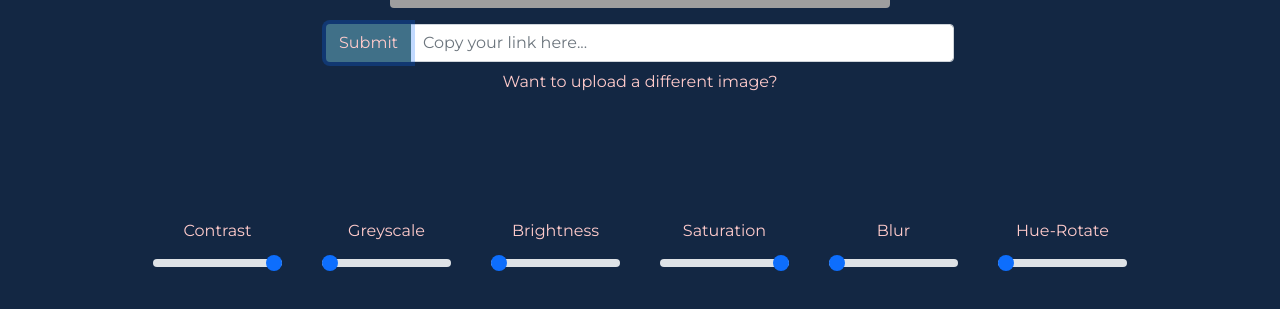
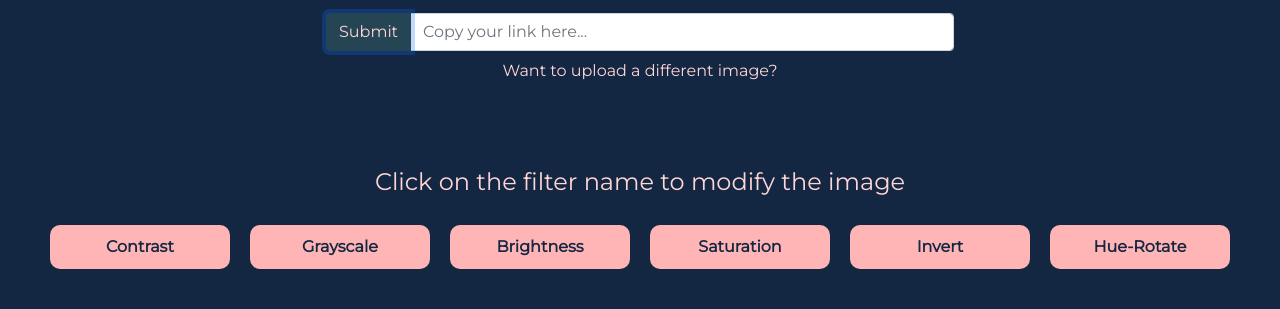
Before and after one commit to LauraBigoni/js-filters, a plain HTML site: page index.html in a window 1280 px wide. Both pictures are taken after typing "https://example.com" into the empty fields and a click on the button "Submit". Shown: the part 441-750 px from the top of the page. Drawn offline with nearby package versions, Linux system fonts and the light colour scheme; grey boxes are pictures that could not be loaded.

Commit message:
completed exercise

```diff
--- a/index.html
+++ b/index.html
@@ -26,8 +26,8 @@
         <div class="col-12">
           <div id="image-holder" class="d-flex align-items-center flex-column">
             <figure>
-              <img id="image-preview" class="rounded" src="https://picsum.photos/500/400.jpg"
-                alt="Your Downloaded Image" height="400" width="500">
+              <img class="image-preview rounded" src="https://picsum.photos/500/400.jpg" alt="Your Downloaded Image"
+                height="400" width="500">
             </figure>
             <div class="input-group w-50 mb-2">
               <button class="btn cs-btn" type="button" id="submit" onclick="changeImage()">Submit</button>
@@ -38,35 +38,36 @@
         </div>
         <div class="col-12">
           <div id="filters">
+            <h4 class="text-center">Click on the filter name to modify the image</h4>
             <ul class="list-unstyled d-flex flex-wrap justify-content-center align-items-center">
               <li class="d-flex flex-column align-items-center">
-                <label for="contrast" class="form-label">Contrast</label>
-                <input type="range" class="form-range" id="contrast" min="0" max="100" value="100" step="1"
+                <label for="contrast" class="text-center form-label mb-3" role="button">Contrast</label>
+                <input type="range" class="d-none form-range" id="contrast" min="0" max="100" value="100" step="1"
                   data-filter="contrast" data-scale="%" onchange="applyFilter()">
               </li>
               <li class="d-flex flex-column align-items-center">
-                <label for="greyscale" class="form-label">Greyscale</label>
-                <input type="range" class="form-range" id="greyscale" min="0" max="100" value="0" step="1"
-                  data-filter="greyscale" data-scale="%" onchange="applyFilter()">
+                <label for="grayscale" class="text-center form-label mb-3" role="button">Grayscale</label>
+                <input type="range" class="d-none form-range" id="grayscale" min="0" max="100" value="0" step="1"
+                  data-filter="grayscale" data-scale="%" onchange="applyFilter()">
               </li>
               <li class="d-flex flex-column align-items-center">
-                <label for="brightness" class="form-label">Brightness</label>
-                <input type="range" class="form-range" id="brightness" min="0" max="100" value="0" step="1"
+                <label for="brightness" class="text-center form-label mb-3" role="button">Brightness</label>
+                <input type="range" class="d-none form-range" id="brightness" min="0" max="100" value="100" step="1"
                   data-filter="brightness" data-scale="%" onchange="applyFilter()">
               </li>
               <li class="d-flex flex-column align-items-center">
-                <label for="saturate" class="form-label">Saturation</label>
-                <input type="range" class="form-range" id="saturate" min="1" max="100" value="100" step="1"
+                <label for="saturate" class="text-center form-label mb-3" role="button">Saturation</label>
+                <input type="range" class="d-none form-range" id="saturate" min="1" max="100" value="100" step="1"
                   data-filter="saturate" data-scale="%" onchange="applyFilter()">
               </li>
               <li class="d-flex flex-column align-items-center">
-                <label for="blur" class="form-label">Blur</label>
-                <input type="range" class="form-range" id="blur" min="0" max="100" value="0" step="1" data-filter="blur"
-                  data-scale="px" onchange="applyFilter()">
+                <label for="invert" class="text-center form-label mb-3" role="button">Invert</label>
+                <input type="range" class="d-none form-range" id="invert" min="0" max="100" value="0" step="1"
+                  data-filter="invert" data-scale="%" onchange="applyFilter()">
               </li>
               <li class="d-flex flex-column align-items-center">
-                <label for="hue-rotate" class="form-label">Hue-Rotate</label>
-                <input type="range" class="form-range" id="hue-rotate" min="0" max="360" value="0" step="1"
+                <label for="hue-rotate" class="text-center form-label mb-3" role="button">Hue-Rotate</label>
+                <input type="range" class="d-none form-range" id="hue-rotate" min="0" max="360" value="0" step="1"
                   data-filter="hue-rotate" data-scale="deg" onchange="applyFilter()">
               </li>
             </ul>
--- a/script.js
+++ b/script.js
@@ -1,13 +1,14 @@
 // prendo gli elementi dal DOM
 const submit = document.getElementById('submit');
-let newImage = document.querySelector('input[type=url]');
+let newImage = document.querySelector('input[type="url"]');
 
-let image = document.getElementById('image-preview');
-const filterControls = document.querySelectorAll('input[type=range]');
+let image = document.querySelector('img');
+let labels = document.querySelectorAll('label:not([for="image"])');
+const filterControls = document.querySelectorAll('input[type="range"]');
 
 // Creo una funzione per la validazione dell'url
 function checkURL(url) {
-  return (url.match(/\.(jpeg|jpg|gif|png)$/) != null);
+  return (url.match(/\.(jpeg|jpg|gif|png|bmp|webp)$/) != null);
 }
 
 // Creo la funzione per caricare un immagine da un link
@@ -18,6 +19,7 @@ function changeImage() {
     alert('The image URL you provided is not valid. Please try again with another URL.');
   }
   newImage.value = '';
+  image.setAttribute('style', '');
 };
 
 // Creo la funzione per i filtri
@@ -27,8 +29,14 @@ function applyFilter() {
     // Qui devo dare lo style all'immagine
     filters += item.getAttribute('data-filter') + '(' + item.value + item.getAttribute('data-scale') + ') ';
   });
-  image.setAttribute("style", "filter:" + filters);
-  // image.style.filter = filters;
-  console.log(filters);
-  console.log(image);
+  image.setAttribute('style', 'filter: ' + filters + ';');
+  // console.log(filters);
+  // console.log(image);
 };
+
+// Faccio comparire l'input range al click del label
+for (let i = 0; i < labels.length; i++) {
+  labels[i].addEventListener('click', function () {
+    filterControls[i].classList.toggle("d-none");
+  })
+}
--- a/style.css
+++ b/style.css
@@ -1,9 +1,8 @@
 :root {
   --first-color: #132743;
-  --second-color: #ffcbcb;
+  --second-color: #ffd6d6;
   --third-color: #ffb5b5;
-  --btn-color: #407088;
-  --btn-border: #254555;
+  --btn-color: #254555;
 }
 
 * {
@@ -24,5 +23,16 @@ section#filters-container {
 }
 
 ul li {
+  width: 200px;
+  height: 100px;
   padding: 20px;
 }
+
+ul li label {
+  font-weight: bold;
+  width: 180px;
+  background-color: var(--third-color);
+  border-radius: 10px;
+  padding: 10px 20px;
+  color: var(--first-color) !important;
+}
```
